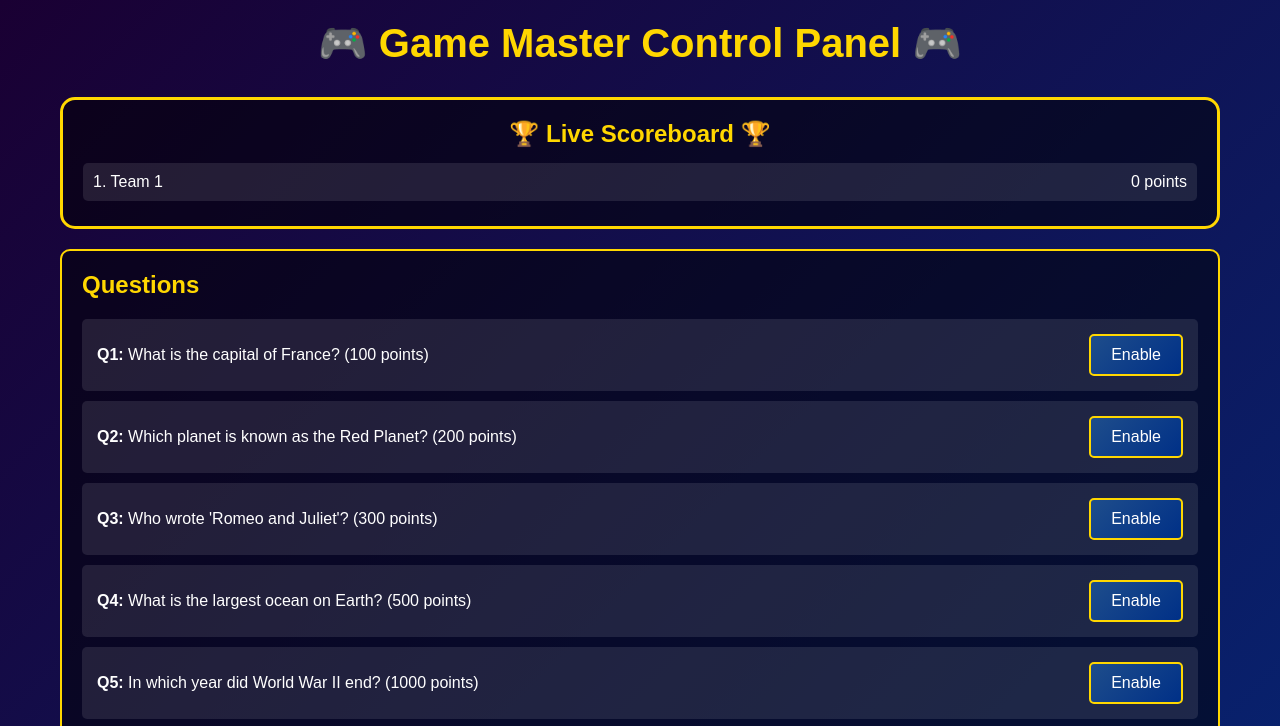
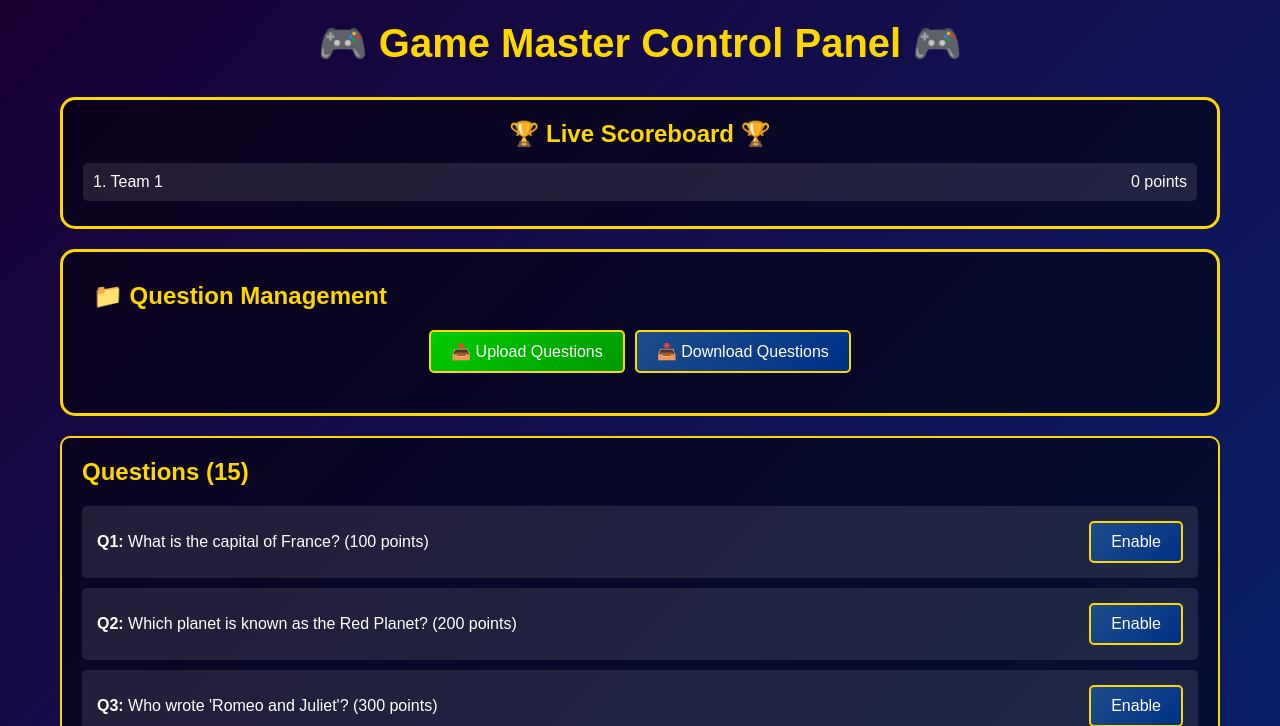
Before and after one commit to unix68/MillShow, a Flask app: page /admin-secret-path-12345 in a window 1280 px wide. Shown: the top 726 px of the page. Run offline with Flask 3, Linux system fonts and the light colour scheme.

Commit message:
Add question management features: upload/download questions, update README and styles

```diff
--- a/app.py
+++ b/app.py
@@ -1,5 +1,6 @@
-from flask import Flask, render_template, request, jsonify, session
+from flask import Flask, render_template, request, jsonify, session, send_file
 from flask_cors import CORS
+from werkzeug.utils import secure_filename
 import json
 import os
 from datetime import datetime
@@ -23,6 +24,12 @@ def load_questions():
     questions_file = os.path.join(os.path.dirname(__file__), 'questions.json')
     with open(questions_file, 'r', encoding='utf-8') as f:
         return json.load(f)
+
+def save_questions(data):
+    """Save questions to JSON file"""
+    questions_file = os.path.join(os.path.dirname(__file__), 'questions.json')
+    with open(questions_file, 'w', encoding='utf-8') as f:
+        json.dump(data, f, indent=2, ensure_ascii=False)
 
 questions_data = load_questions()
 
@@ -140,6 +147,74 @@ def submit_answer():
 
     return jsonify({'success': True})
 
+@app.route('/api/admin/upload-questions', methods=['POST'])
+def upload_questions():
+    """Upload new questions JSON file"""
+    if 'file' not in request.files:
+        return jsonify({'error': 'No file provided'}), 400
+
+    file = request.files['file']
+
+    if file.filename == '':
+        return jsonify({'error': 'No file selected'}), 400
+
+    if not file.filename.endswith('.json'):
+        return jsonify({'error': 'File must be a JSON file'}), 400
+
+    try:
+        # Parse and validate JSON
+        content = file.read().decode('utf-8')
+        new_questions = json.loads(content)
+
+        # Validate structure
+        if 'questions' not in new_questions:
+            return jsonify({'error': 'Invalid format: missing "questions" key'}), 400
+
+        if not isinstance(new_questions['questions'], list):
+            return jsonify({'error': 'Invalid format: "questions" must be an array'}), 400
+
+        # Validate each question
+        for i, q in enumerate(new_questions['questions']):
+            required_keys = ['question', 'answers', 'correct', 'points']
+            for key in required_keys:
+                if key not in q:
+                    return jsonify({'error': f'Question {i+1} missing required key: {key}'}), 400
+
+            if not all(opt in q['answers'] for opt in ['A', 'B', 'C', 'D']):
+                return jsonify({'error': f'Question {i+1} must have answers A, B, C, D'}), 400
+
+            if q['correct'] not in ['A', 'B', 'C', 'D']:
+                return jsonify({'error': f'Question {i+1} has invalid correct answer'}), 400
+
+        # Save the new questions
+        save_questions(new_questions)
+
+        # Reload questions in memory
+        global questions_data
+        questions_data = new_questions
+
+        # Reset game state
+        game_state['current_question'] = None
+        game_state['question_enabled'] = False
+        game_state['question_locked'] = False
+        game_state['correct_answer'] = None
+
+        return jsonify({
+            'success': True,
+            'message': f'Successfully uploaded {len(new_questions["questions"])} questions'
+        })
+
+    except json.JSONDecodeError as e:
+        return jsonify({'error': f'Invalid JSON format: {str(e)}'}), 400
+    except Exception as e:
+        return jsonify({'error': f'Error processing file: {str(e)}'}), 500
+
+@app.route('/api/admin/download-questions')
+def download_questions():
+    """Download current questions JSON file"""
+    questions_file = os.path.join(os.path.dirname(__file__), 'questions.json')
+    return send_file(questions_file, as_attachment=True, download_name='questions.json')
+
 @app.route('/api/scoreboard')
 def get_scoreboard():
     """Get current scoreboard"""
--- a/static/style.css
+++ b/static/style.css
@@ -207,6 +207,16 @@ body {
     box-shadow: 0 0 10px var(--gold);
 }
 
+.btn:disabled {
+    opacity: 0.5;
+    cursor: not-allowed;
+}
+
+.btn:disabled:hover {
+    transform: none;
+    box-shadow: none;
+}
+
 .btn-danger {
     background: linear-gradient(135deg, #cc0000, #990000);
 }
--- a/templates/admin.html
+++ b/templates/admin.html
@@ -17,8 +17,22 @@
             <div id="adminScoreboard"></div>
         </div>
 
+        <div class="question-container" style="margin: 20px 0;">
+            <h2 style="color: #ffd700; margin-bottom: 20px;">📁 Question Management</h2>
+            <div style="display: flex; gap: 10px; flex-wrap: wrap; justify-content: center;">
+                <button class="btn btn-success" onclick="document.getElementById('fileInput').click()">
+                    📤 Upload Questions
+                </button>
+                <button class="btn" onclick="downloadQuestions()">
+                    📥 Download Questions
+                </button>
+                <input type="file" id="fileInput" accept=".json" style="display: none;" onchange="uploadQuestions(event)">
+            </div>
+            <div id="uploadStatus" style="margin-top: 10px; text-align: center; font-size: 0.9em;"></div>
+        </div>
+
         <div class="questions-list">
-            <h2 style="color: #ffd700; margin-bottom: 20px;">Questions</h2>
+            <h2 style="color: #ffd700; margin-bottom: 20px;">Questions (<span id="questionCount">0</span>)</h2>
             <div id="questionsList"></div>
         </div>
 
@@ -57,6 +71,9 @@
 
         function renderQuestionsList() {
             const list = document.getElementById('questionsList');
+            const questionCount = document.getElementById('questionCount');
+            questionCount.textContent = questions.length;
+
             list.innerHTML = questions.map((q, index) => {
                 let status = '';
                 if (currentState.current_question === index) {
@@ -177,6 +194,45 @@
             }
         }
 
+        async function uploadQuestions(event) {
+            const file = event.target.files[0];
+            if (!file) return;
+
+            const statusDiv = document.getElementById('uploadStatus');
+            statusDiv.innerHTML = '<span style="color: #ffd700;">Uploading...</span>';
+
+            const formData = new FormData();
+            formData.append('file', file);
+
+            try {
+                const response = await fetch('/api/admin/upload-questions', {
+                    method: 'POST',
+                    body: formData
+                });
+
+                const result = await response.json();
+
+                if (response.ok) {
+                    statusDiv.innerHTML = `<span style="color: #00cc00;">✓ ${result.message}</span>`;
+                    // Reload page to get new questions
+                    setTimeout(() => {
+                        location.reload();
+                    }, 1500);
+                } else {
+                    statusDiv.innerHTML = `<span style="color: #cc0000;">✗ ${result.error}</span>`;
+                }
+            } catch (error) {
+                statusDiv.innerHTML = `<span style="color: #cc0000;">✗ Upload failed: ${error.message}</span>`;
+            }
+
+            // Clear file input
+            event.target.value = '';
+        }
+
+        function downloadQuestions() {
+            window.location.href = '/api/admin/download-questions';
+        }
+
         // Poll for updates every second
         setInterval(fetchAdminState, 1000);
         fetchAdminState();
```
Also changed, not shown: questions-template.json (added, +37 -0 lines), requirements.md (+8 -0 lines), README.md.
